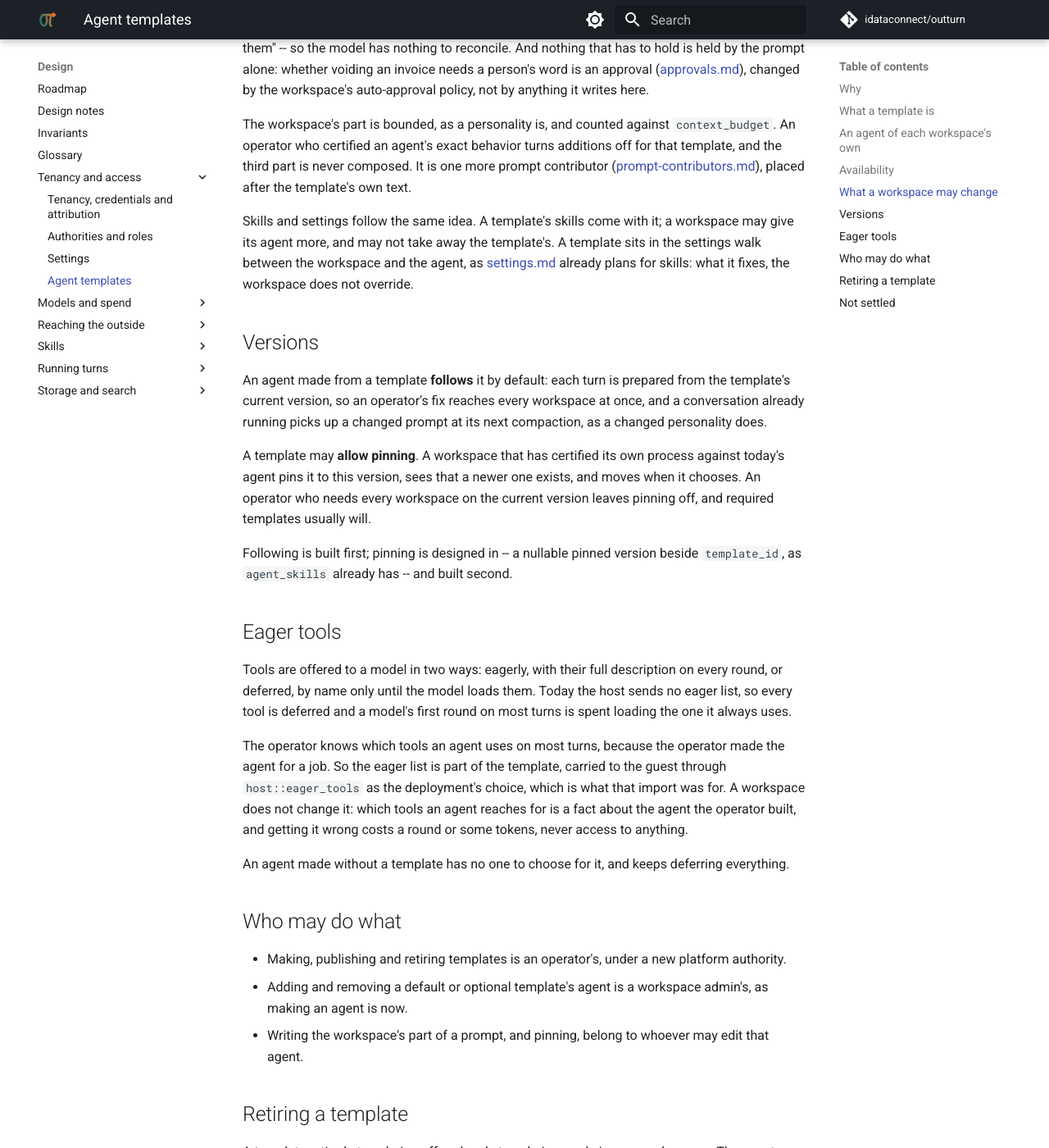
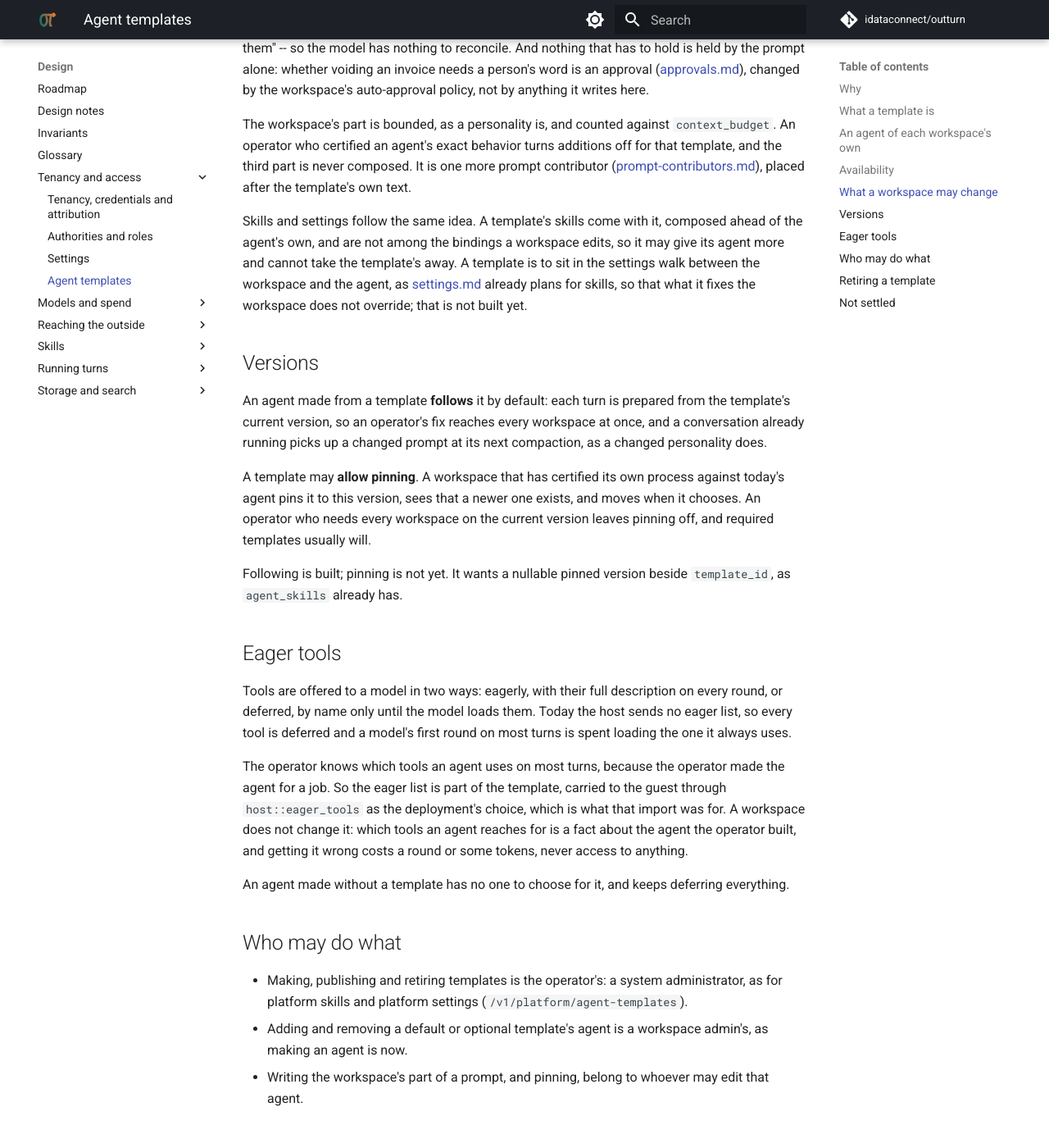
Before and after one commit to idataconnect/outturn, an MkDocs documentation site: the page built from docs/agent-templates.md, in a window 1280 px wide and 1400 px high, scrolled down 2504 px. Shown: the whole window at 82% size. Built offline with MkDocs 1.6.1 and Material for MkDocs 9.7.7, drawn with Linux system fonts in a browser that asks for light colours; comment, search, counter and statistics services are not loaded; some of the changed text lies outside the part shown.

Commit message:
Say what of agent templates is built, and tidy the editor
A template agent's name and description were disabled without looking it,
and the workspace section's hint showed double hyphens where dashes belong.

Co-Authored-By: Claude Opus 5.5 <noreply@anthropic.com>

```diff
--- a/docs/agent-templates.md
+++ b/docs/agent-templates.md
@@ -1,7 +1,8 @@
 # Agent templates
 
 How an operator defines an agent once and has it in every workspace that
-should have it. A design; nothing here is built yet.
+should have it. Built, apart from pinning and the settings a template fixes,
+which are marked below as not yet.
 
 ## Why
 
@@ -19,13 +20,14 @@ template reaches every one of them that has not chosen otherwise.
 
 ## What a template is
 
-A template lives in the platform workspace, as an operator's skills do, and
-holds what an agent is made of:
+A template is the operator's, as an operator's skills are -- its rows belong to
+no workspace (`agent_templates`, migration 0032) -- and holds what an agent is
+made of:
 
 - name, slug and description;
 - the system prompt, in two parts (below);
 - the skills it is given, each following or pinned as an agent's skills are;
-- settings it fixes, such as a temperature the operator certified;
+- settings it fixes, such as a temperature the operator certified (not yet);
 - its policy, and the tools offered from the first round ([below](#eager-tools));
 - three rules for the workspaces that get it: its availability, whether they
   may add to its prompt, and whether they may pin a version.
@@ -106,11 +108,12 @@ additions off for that template, and the third part is never composed. It is
 one more prompt contributor ([prompt-contributors.md](prompt-contributors.md)),
 placed after the template's own text.
 
-Skills and settings follow the same idea. A template's skills come with it; a
-workspace may give its agent more, and may not take away the template's.
-A template sits in the settings walk between the workspace and the agent, as
-[settings.md](settings.md) already plans for skills: what it fixes, the
-workspace does not override.
+Skills and settings follow the same idea. A template's skills come with it,
+composed ahead of the agent's own, and are not among the bindings a workspace
+edits, so it may give its agent more and cannot take the template's away. A
+template is to sit in the settings walk between the workspace and the agent, as
+[settings.md](settings.md) already plans for skills, so that what it fixes the
+workspace does not override; that is not built yet.
 
 ## Versions
 
@@ -124,8 +127,8 @@ process against today's agent pins it to this version, sees that a newer one
 exists, and moves when it chooses. An operator who needs every workspace on
 the current version leaves pinning off, and required templates usually will.
 
-Following is built first; pinning is designed in -- a nullable pinned version
-beside `template_id`, as `agent_skills` already has -- and built second.
+Following is built; pinning is not yet. It wants a nullable pinned version
+beside `template_id`, as `agent_skills` already has.
 
 ## Eager tools
 
@@ -146,8 +149,9 @@ deferring everything.
 
 ## Who may do what
 
-- Making, publishing and retiring templates is an operator's, under a new
-  platform authority.
+- Making, publishing and retiring templates is the operator's: a system
+  administrator, as for platform skills and platform settings
+  (`/v1/platform/agent-templates`).
 - Adding and removing a default or optional template's agent is a workspace
   admin's, as making an agent is now.
 - Writing the workspace's part of a prompt, and pinning, belong to whoever may
```
Also changed, not shown: ui/src/pages/AgentEditor.tsx (+4 -4 lines).
